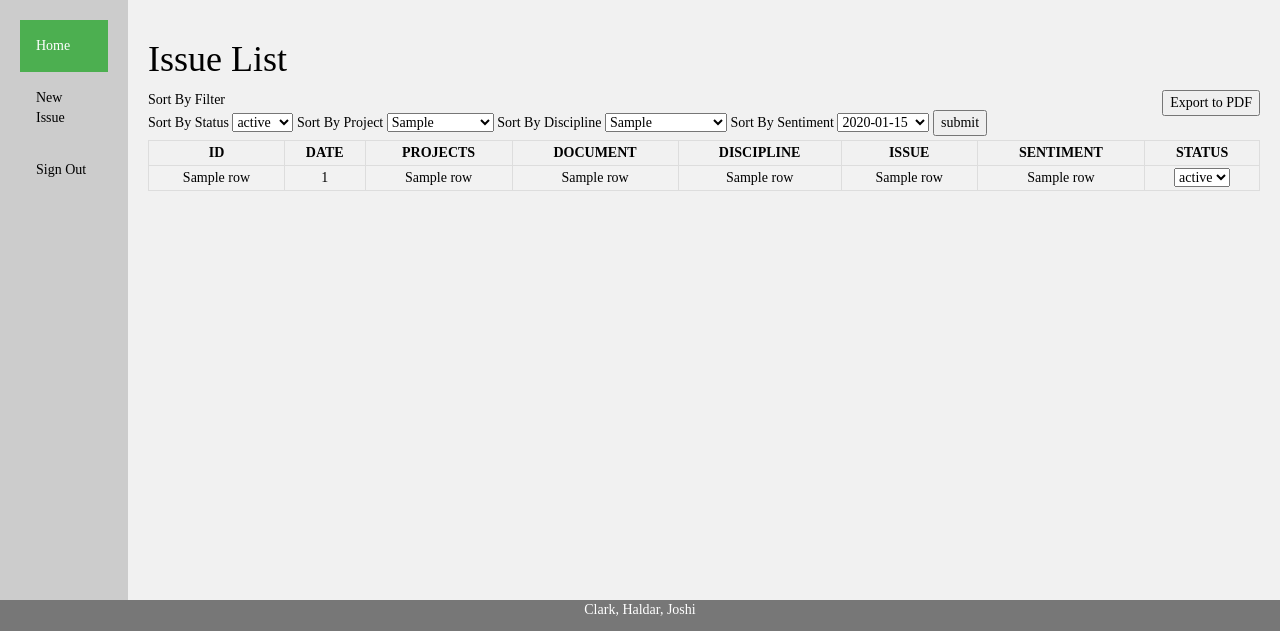
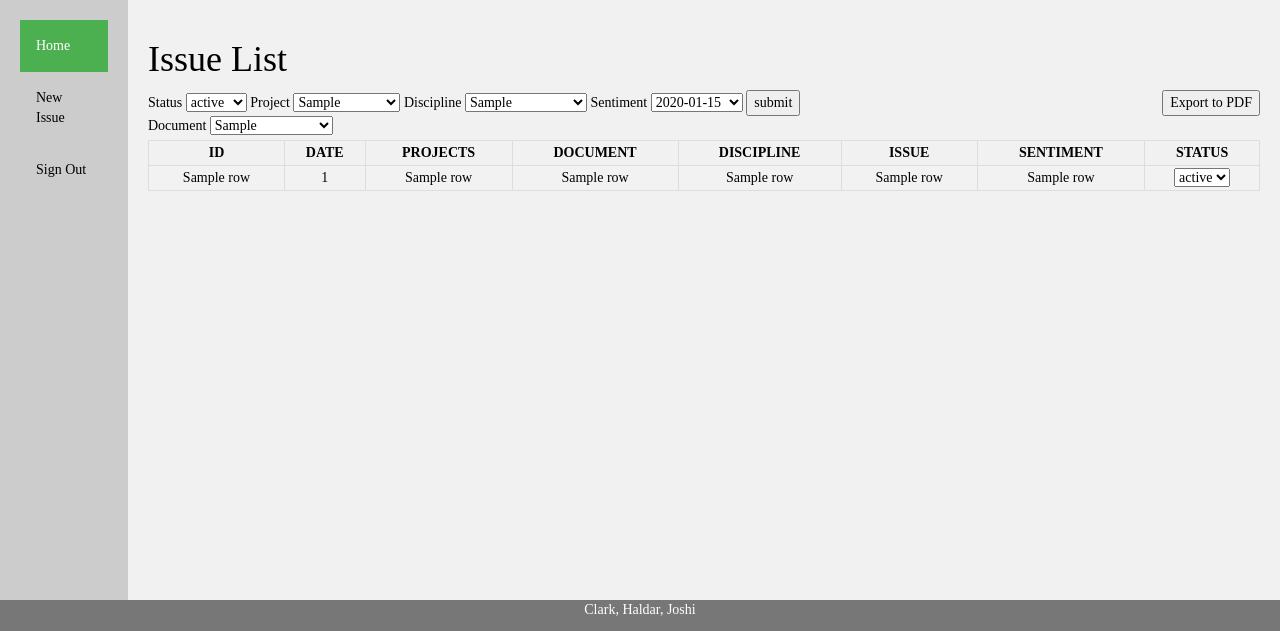
Before and after one commit to Urmi20/Assignment3, a Flask app: template app/templates/issue.html in a window 1280 px wide. Shown: the part 67-698 px from the top of the page. Run offline with Flask 2, Linux system fonts and the light colour scheme; the template is opened without the code that fills it: most values are stand-ins (such as "Sample title", 1, 10 or a date in 2020); some libraries are stand-ins or nearby versions.

Commit message:
Document filter in the Issue List page finished

```diff
--- a/app/templates/issue.html
+++ b/app/templates/issue.html
@@ -18,9 +18,8 @@
     <p>
 			<ul style="list-style: none; padding-left: 0;">
 			<li style="float:left;padding-right: 5px;">
-			Sort By Filter
 				<form method="post" action="main_issue_list">
-                    Sort By Status
+                    Status
 					<select name ="status">
 						{% if selected_status %}
         				<option select="selected">{{selected_status}}</option>
@@ -30,7 +29,7 @@
 						<option name="closed" value="Closed">Closed</option>
 					</select>
 
-			Sort By Project
+					Project
 					<select name ="project">
 						{% if selected_project %}
         				<option select="selected">{{selected_project}}</option>
@@ -41,7 +40,7 @@
 						{% endfor %}
 					</select>
 
-            Sort By Discipline
+            		Discipline
                     <select name="discipline">
 						{% if selected_discipline %}
         				<option select="selected">{{selected_discipline}}</option>
@@ -53,7 +52,7 @@
 					</select>
 
 
-            Sort By Sentiment
+            		Sentiment
                     <select name="sentiment">
 						{% if selected_sentiment %}
         				<option select="selected">{{selected_sentiment}}</option>
@@ -66,6 +65,33 @@
 
                     <input type="submit" value="submit">
 				</form>
+
+			{% if documents %}
+				<form method="post" action="main_issue_list">
+					Document
+					<select name="document" onchange="this.form.submit()">
+						{% if selected_document %}
+							<option select="selected">{{selected_document}}</option>
+							{% endif %}
+								<option name="doc_all">All</option>
+							{% for document in documents %}
+								<option name="{{document}}">{{document}}</option>
+							{% endfor %}
+					</select>
+					{% if selected_status %}
+					<input type="hidden" id="status" name="status" value="{{selected_status}}">
+					{% endif %}
+					{% if selected_project %}
+					<input type="hidden" id="project" name="project" value="{{selected_project}}">
+					{% endif %}
+					{% if selected_discipline %}
+					<input type="hidden" id="discipline" name="discipline" value="{{selected_discipline}}">
+					{% endif %}
+					{% if selected_sentiment %}
+					<input type="hidden" id="sentiment" name="sentiment" value="{{selected_sentiment}}">
+					{% endif %}
+				</form>
+			{% endif %}
 			</li>
             <li style="float:right;">
                 <form action="{{url_for('export_to_pdf')}}" method="post">
```
Also changed, not shown: app/issuesmain.py (+10 -4 lines).
